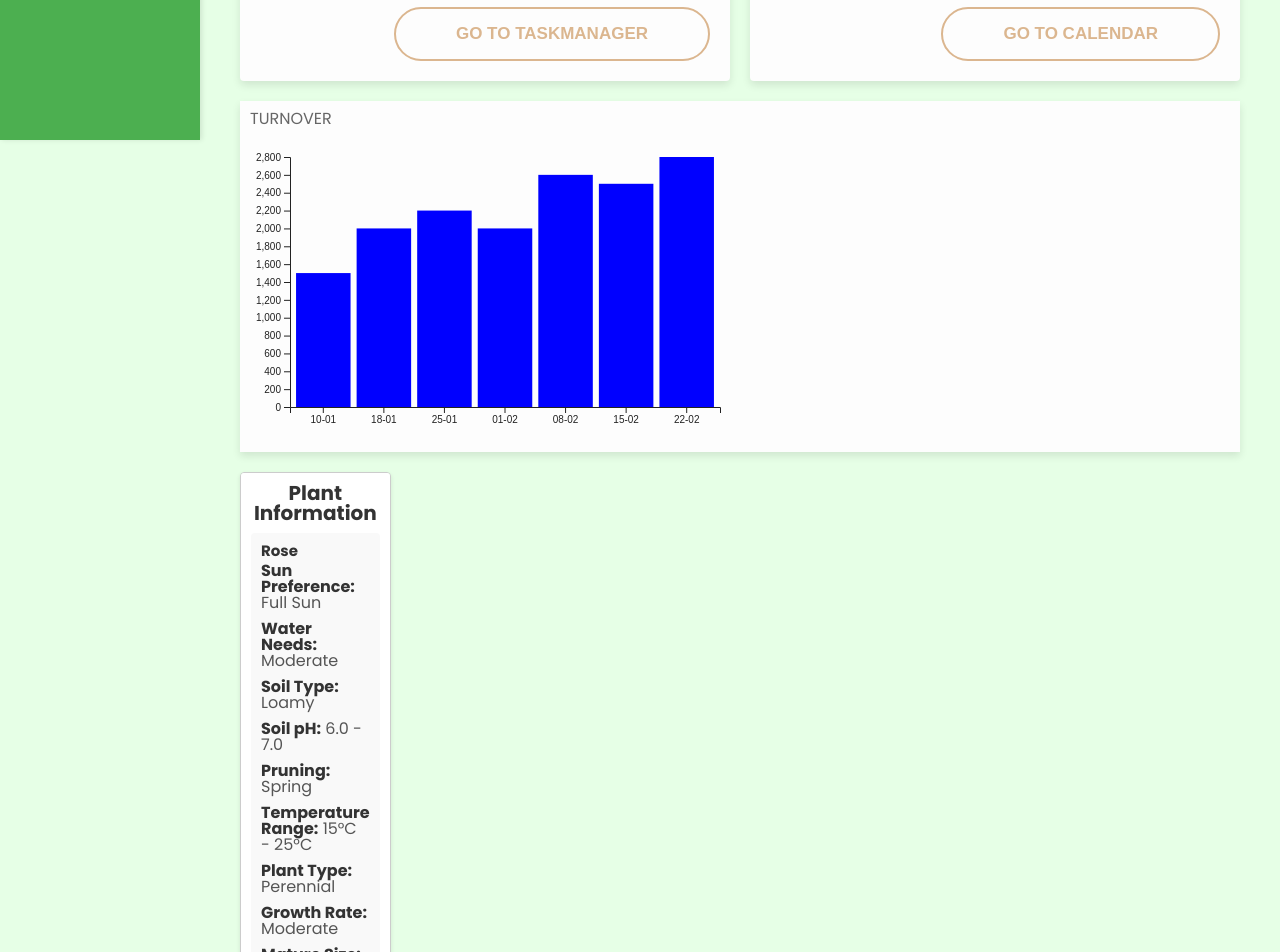
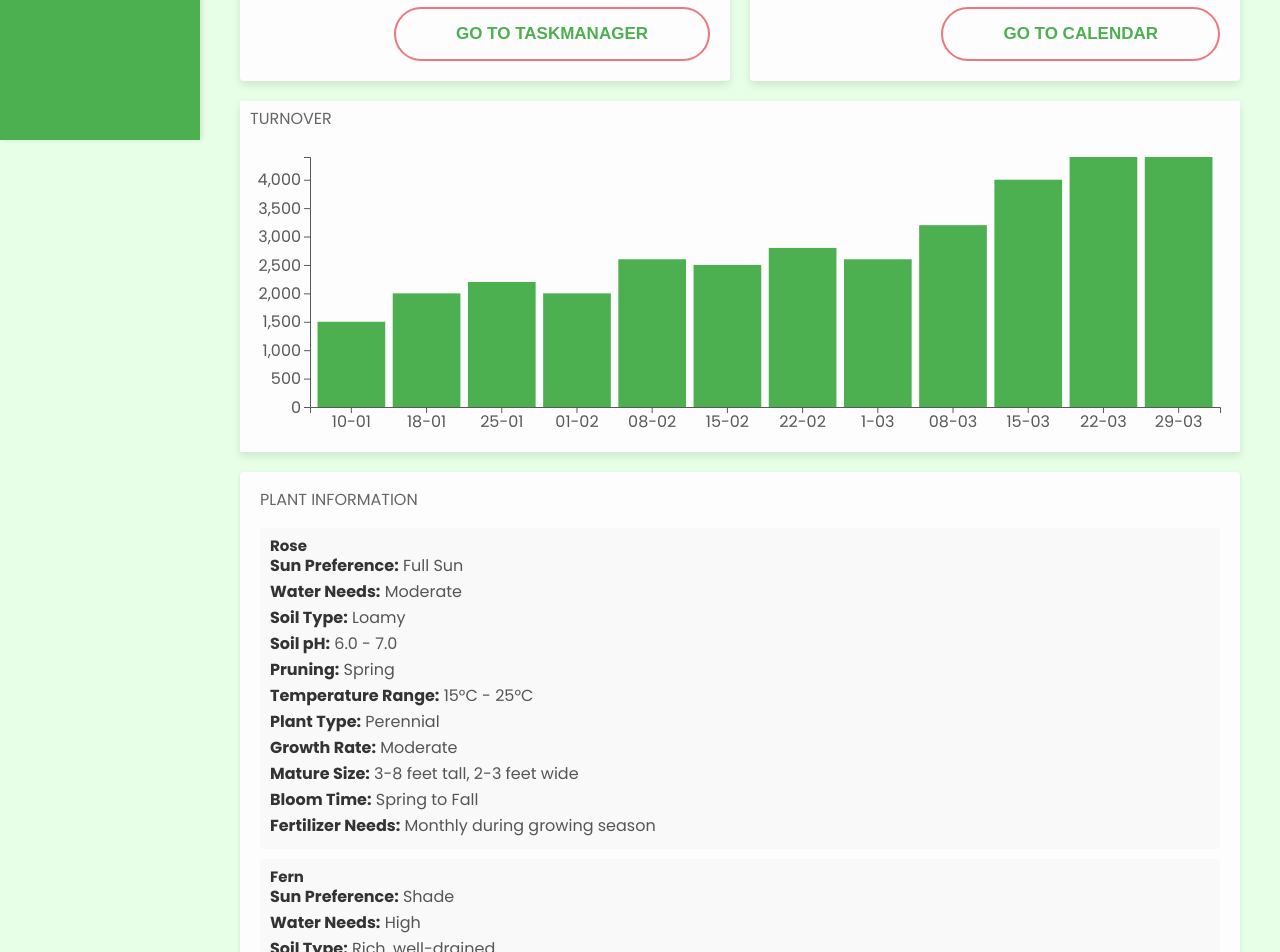
Before and after one commit to vdeijk/GrowHubFrontend, a React (Vite) app: page / in a window 1280 px wide. Shown: the part 720-1672 px from the top of the page. Built offline with nearby package versions, Linux system fonts and the light colour scheme; no server answers.

Commit message:
more styling improvements

```diff
--- a/src/core/Medium/Footer/Footer.module.css
+++ b/src/core/Medium/Footer/Footer.module.css
@@ -1,5 +1,5 @@
 .footer {
-    background-color: #333;
+    background-color: #595959;
     color: #fff;
     text-align: center;
     padding: 1rem;
--- a/src/core/Medium/Footer/Footer.tsx
+++ b/src/core/Medium/Footer/Footer.tsx
@@ -4,7 +4,7 @@ import styles from './Footer.module.css';
 const Footer: React.FC = () => {
   return (
     <footer className={styles.footer}>
-      <p>&copy; {new Date().getFullYear()} Van der Eijk. All rights reserved.</p>
+      <p>&copy; {new Date().getFullYear()} Van der Eijk Web Development. All rights reserved.</p>
     </footer>
   );
 };
--- a/src/core/Medium/Plants/Plants.module.css
+++ b/src/core/Medium/Plants/Plants.module.css
@@ -1,13 +1,14 @@
 .plants {
-    padding: 1rem;
-    background-color: #fff;
-    border: 1px solid #ccc;
+    padding: 2rem;
+    background-color: #FDFDFD;
+    border: none;
     border-radius: 4px;
-    max-width: 800px;
     margin: 0 auto;
     box-shadow: 0 2px 4px rgba(0, 0, 0, 0.1);
-    overflow-y: auto; /* Add vertical scroll if content overflows */
-    max-height: 80vh; /* Adjust the height as needed */
+    overflow-y: auto;
+    max-height: 80vh;
+    width: 100%;
+    grid-area: 4 / 1 / 5 / -1;
   }
 
   .heading {
@@ -16,3 +17,11 @@
     text-align: center;
     color: #333;
   }
+
+  .h6 {
+    margin: 0 0 2rem 0;
+    color: #666;
+    font-weight: normal;
+    text-transform: uppercase;
+
+  }
--- a/src/core/Medium/Plants/Plants.tsx
+++ b/src/core/Medium/Plants/Plants.tsx
@@ -1,35 +1,35 @@
-import React from 'react';
-import Plant from '../../Small/Plant/Plant';
-import styles from './Plants.module.css';
+import React from "react";
+import Plant from "../../Small/Plant/Plant";
+import styles from "./Plants.module.css";
 
 const plantsData = [
   {
-    name: 'Rose',
-    sunPreference: 'Full Sun' as const,
-    waterNeeds: 'Moderate',
-    soilType: 'Loamy',
-    soilPH: '6.0 - 7.0',
-    pruning: 'Spring',
-    temperatureRange: '15°C - 25°C',
-    plantType: 'Perennial',
-    growthRate: 'Moderate',
-    matureSize: '3-8 feet tall, 2-3 feet wide',
-    bloomTime: 'Spring to Fall',
-    fertilizerNeeds: 'Monthly during growing season',
+    name: "Rose",
+    sunPreference: "Full Sun" as const,
+    waterNeeds: "Moderate",
+    soilType: "Loamy",
+    soilPH: "6.0 - 7.0",
+    pruning: "Spring",
+    temperatureRange: "15°C - 25°C",
+    plantType: "Perennial",
+    growthRate: "Moderate",
+    matureSize: "3-8 feet tall, 2-3 feet wide",
+    bloomTime: "Spring to Fall",
+    fertilizerNeeds: "Monthly during growing season",
   },
   {
-    name: 'Fern',
-    sunPreference: 'Shade' as const,
-    waterNeeds: 'High',
-    soilType: 'Rich, well-drained',
-    soilPH: '5.0 - 6.5',
-    pruning: 'Remove dead fronds',
-    temperatureRange: '18°C - 24°C',
-    plantType: 'Perennial',
-    growthRate: 'Slow to Moderate',
-    matureSize: '1-3 feet tall, 1-2 feet wide',
-    bloomTime: 'N/A',
-    fertilizerNeeds: 'Monthly during growing season',
+    name: "Fern",
+    sunPreference: "Shade" as const,
+    waterNeeds: "High",
+    soilType: "Rich, well-drained",
+    soilPH: "5.0 - 6.5",
+    pruning: "Remove dead fronds",
+    temperatureRange: "18°C - 24°C",
+    plantType: "Perennial",
+    growthRate: "Slow to Moderate",
+    matureSize: "1-3 feet tall, 1-2 feet wide",
+    bloomTime: "N/A",
+    fertilizerNeeds: "Monthly during growing season",
   },
   // Add more plants as needed
 ];
@@ -37,7 +37,7 @@ const plantsData = [
 const Plants: React.FC = () => {
   return (
     <div className={styles.plants}>
-      <h2 className={styles.heading}>Plant Information</h2>
+      <h6 className={styles.h6}>Plant Information</h6>
       {plantsData.map((plant, index) => (
         <Plant key={index} plant={plant} />
       ))}
--- a/src/core/Medium/TurnoverGraph/TurnoverGraph.module.css
+++ b/src/core/Medium/TurnoverGraph/TurnoverGraph.module.css
@@ -2,17 +2,16 @@
   height: 100%;
   width: 100%;
   border: none;
-  background: #FDFDFD;
+  background: #fdfdfd;
   padding: 1rem;
   grid-area: 3 / 1 / 4 / -1;
   box-shadow: 0 4px 8px rgba(0, 0, 0, 0.1);
 }
 
-
 .axis path,
 .axis line {
   fill: none;
-  stroke: #000;
+  stroke: #222;
   shape-rendering: crispEdges;
 }
 
@@ -30,8 +29,8 @@
 }
 
 .axis text {
-  font-family: "Arial", sans-serif;
-  font-size: 12px;
+  font-size: 16px;
+  font-family: "Poppins", sans-serif;
 }
 
 .h6 {
@@ -40,3 +39,7 @@
   font-weight: normal;
   text-transform: uppercase;
 }
+
+svg text {
+  font-family: 'Poppins', sans-serif;
+}
--- a/src/core/Medium/TurnoverGraph/TurnoverGraph.tsx
+++ b/src/core/Medium/TurnoverGraph/TurnoverGraph.tsx
@@ -10,8 +10,9 @@ const TurnoverGraph: React.FC<GraphProps> = ({ data, width, height }) => {
     const svg = d3.select(svgRef.current);
     svg.selectAll("*").remove(); // Clear previous content
 
-    const margin = { top: 20, right: 30, bottom: 30, left: 40 };
-    const innerWidth = width - margin.left - margin.right;
+    const margin = { top: 20, right: 30, bottom: 30, left: 60 };
+    const containerWidth = svg.node()?.parentElement?.clientWidth || width;
+    const innerWidth = containerWidth - margin.left - margin.right;
     const innerHeight = height - margin.top - margin.bottom;
 
     const xScale = d3
@@ -29,11 +30,16 @@ const TurnoverGraph: React.FC<GraphProps> = ({ data, width, height }) => {
       .append("g")
       .attr("transform", `translate(${margin.left},${margin.top})`);
 
-    g.append("g").call(d3.axisLeft(yScale));
+    g.append("g")
+      .call(d3.axisLeft(yScale))
+      .selectAll("text")
+      .style("font-size", "16px");
 
     g.append("g")
       .attr("transform", `translate(0,${innerHeight})`)
-      .call(d3.axisBottom(xScale));
+      .call(d3.axisBottom(xScale))
+      .selectAll("text")
+      .style("font-size", "16px");
 
     g.selectAll(".bar")
       .data(data)
@@ -44,13 +50,13 @@ const TurnoverGraph: React.FC<GraphProps> = ({ data, width, height }) => {
       .attr("y", (d) => yScale(d.amount))
       .attr("width", xScale.bandwidth())
       .attr("height", (d) => innerHeight - yScale(d.amount))
-      .attr("fill", "blue");
+      .attr("fill", "#4caf50");
   }, [data, width, height]);
 
   return (
     <div className={styles.graph}>
       <h6 className={styles.h6}>Turnover</h6>
-      <svg ref={svgRef} width={width} height={height}></svg>
+      <svg ref={svgRef} width="100%" height={height}></svg>
     </div>
   );
 };
--- a/src/core/Small/Button/Button.module.css
+++ b/src/core/Small/Button/Button.module.css
@@ -2,9 +2,9 @@
     padding: 1.5rem 6rem;
     border: none;
     border-radius: 4px;
-    border: 2px solid #DBB68F;
+    border: 2px solid #EF767A;
     background: none;;
-    color: #DBB68F;
+    color: #4caf50;
     cursor: pointer;
     font-size: 1rem;
     transition: all 0.3s;
@@ -18,6 +18,6 @@
   }
 
   .button:hover {
-    background-color: #DBB68F;
+    background-color: #EF767A;
     color: #FDFDFD;
   }
--- a/src/core/Small/Plant/Plant.module.css
+++ b/src/core/Small/Plant/Plant.module.css
@@ -1,12 +1,12 @@
 .plant {
   padding: 1rem;
-  border-bottom: 1px solid #ccc;
+  border-bottom: none;
   display: flex;
   flex-direction: column;
   background-color: #f9f9f9;
   border-radius: 4px;
   margin-bottom: 1rem;
-  overflow: hidden; /* Prevent content overflow */
+  overflow: hidden;
 }
 
 .name {
--- a/src/core/Stores/TurnoverStore.ts
+++ b/src/core/Stores/TurnoverStore.ts
@@ -14,6 +14,11 @@ class TurnoverStore {
     { date: '08-02', amount: 2600 },
     { date: '15-02', amount: 2500 },
     { date: '22-02', amount: 2800 },
+    { date: '1-03', amount: 2600 },
+    { date: '08-03', amount: 3200 },
+    { date: '15-03', amount: 4000 },
+    { date: '22-03', amount: 4400 },
+    { date: '29-03', amount: 4400 },
   ];
 
   constructor() {
--- a/src/index.css
+++ b/src/index.css
@@ -21,7 +21,7 @@ html {
 body {
   width: 100%;
   height: 100%;
-  color: #222;
+  color: #595959;
   margin: 0;
   padding: 0; font-family: 'Poppins', sans-serif;
   --color-primary: #4caf50;
```
